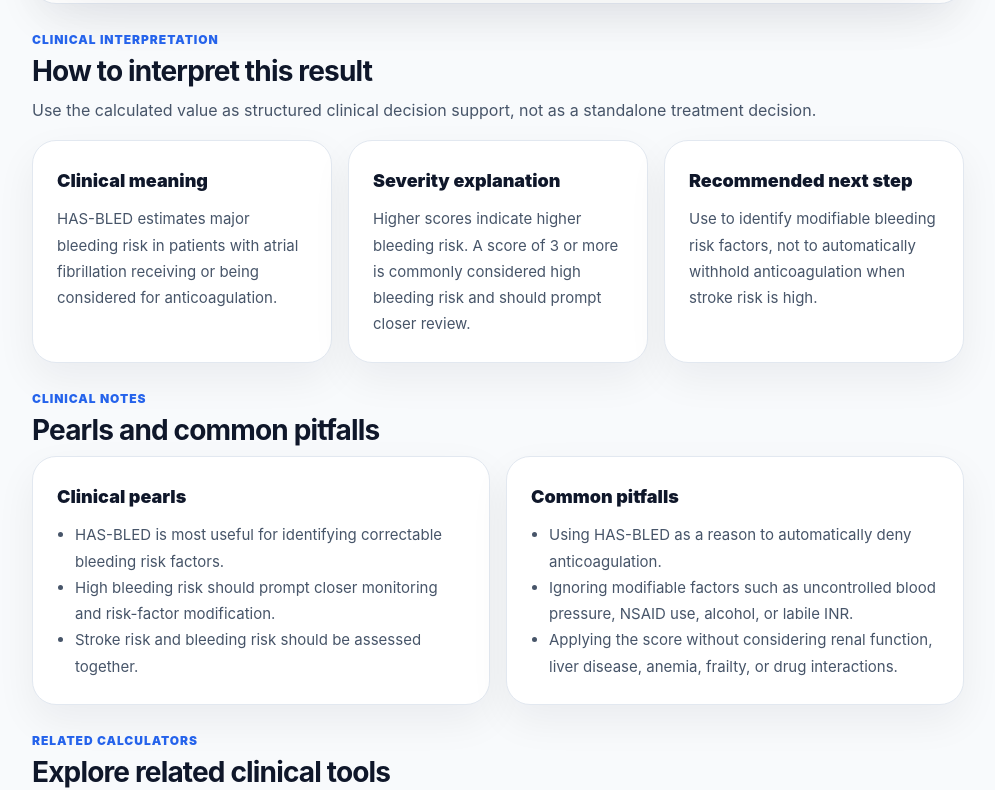
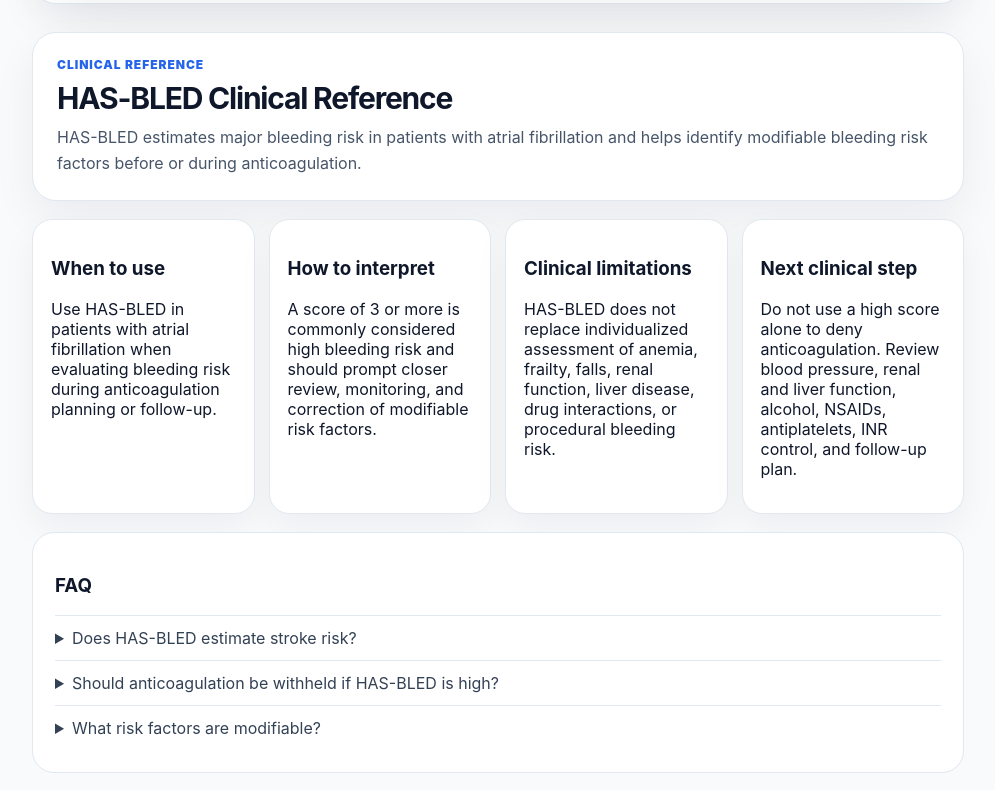
Before and after one commit to brsbyrm/meddoq, a Next.js app: page /calculators/has-bled in a window 1280 px wide. Shown: the part 1331-2121 px from the top of the page, without its empty margins (142-1137 px from the left). Built offline with nearby package versions, Linux system fonts and the light colour scheme.

Commit message:
Add dedicated HAS-BLED clinical reference content

```diff
--- a/app/calculators/has-bled/page.js
+++ b/app/calculators/has-bled/page.js
@@ -134,12 +134,138 @@ export default function HasBledPage() {
         />
       </CalculatorPanel>
 
-      <CalculatorReferencePage content={content} />
+      <section style={styles.reference}>
+        <div style={styles.referenceHeader}>
+          <p style={styles.referenceKicker}>Clinical Reference</p>
+          <h2 style={styles.referenceTitle}>HAS-BLED Clinical Reference</h2>
+          <p style={styles.referenceIntro}>
+            HAS-BLED estimates major bleeding risk in patients with atrial fibrillation and helps identify modifiable bleeding risk factors before or during anticoagulation.
+          </p>
+        </div>
+
+        <div style={styles.referenceGrid}>
+          <article style={styles.referenceCard}>
+            <h3>When to use</h3>
+            <p>
+              Use HAS-BLED in patients with atrial fibrillation when evaluating bleeding risk during anticoagulation planning or follow-up.
+            </p>
+          </article>
+
+          <article style={styles.referenceCard}>
+            <h3>How to interpret</h3>
+            <p>
+              A score of 3 or more is commonly considered high bleeding risk and should prompt closer review, monitoring, and correction of modifiable risk factors.
+            </p>
+          </article>
+
+          <article style={styles.referenceCard}>
+            <h3>Clinical limitations</h3>
+            <p>
+              HAS-BLED does not replace individualized assessment of anemia, frailty, falls, renal function, liver disease, drug interactions, or procedural bleeding risk.
+            </p>
+          </article>
+
+          <article style={styles.referenceCard}>
+            <h3>Next clinical step</h3>
+            <p>
+              Do not use a high score alone to deny anticoagulation. Review blood pressure, renal and liver function, alcohol, NSAIDs, antiplatelets, INR control, and follow-up plan.
+            </p>
+          </article>
+        </div>
+
+        <div style={styles.faqBox}>
+          <h3>FAQ</h3>
+          <details style={styles.detail}>
+            <summary>Does HAS-BLED estimate stroke risk?</summary>
+            <p>No. HAS-BLED estimates bleeding risk. Stroke risk should be assessed separately with CHA₂DS₂-VASc or another appropriate tool.</p>
+          </details>
+          <details style={styles.detail}>
+            <summary>Should anticoagulation be withheld if HAS-BLED is high?</summary>
+            <p>Not automatically. A high score should trigger closer monitoring and modification of bleeding risk factors rather than automatic withholding of anticoagulation.</p>
+          </details>
+          <details style={styles.detail}>
+            <summary>What risk factors are modifiable?</summary>
+            <p>Examples include uncontrolled hypertension, interacting drugs, excess alcohol intake, and unstable INR control in patients receiving warfarin.</p>
+          </details>
+        </div>
+
+        <div style={styles.referencesBox}>
+          <h3>References</h3>
+          <ol>
+            <li>Pisters R et al. A novel user-friendly score to assess one-year risk of major bleeding in atrial fibrillation. Chest. 2010.</li>
+            <li>2023 ACC/AHA/ACCP/HRS Guideline for the Diagnosis and Management of Atrial Fibrillation.</li>
+            <li>2024 ESC Guidelines for the management of atrial fibrillation.</li>
+          </ol>
+        </div>
+      </section>
     </CalculatorShell>
   );
 }
 
 const styles = {
+  reference: {
+    marginTop: 28,
+    display: "grid",
+    gap: 18,
+  },
+  referenceHeader: {
+    background: "#ffffff",
+    border: "1px solid #e2e8f0",
+    borderRadius: 24,
+    padding: 24,
+    boxShadow: "0 18px 44px rgba(15, 23, 42, 0.06)",
+  },
+  referenceKicker: {
+    margin: 0,
+    color: "#2563eb",
+    fontWeight: 900,
+    textTransform: "uppercase",
+    letterSpacing: "0.08em",
+    fontSize: 12,
+  },
+  referenceTitle: {
+    margin: "8px 0",
+    color: "#0f172a",
+    fontSize: 30,
+    letterSpacing: "-0.04em",
+  },
+  referenceIntro: {
+    margin: 0,
+    color: "#475569",
+    fontSize: 16,
+    lineHeight: 1.65,
+  },
+  referenceGrid: {
+    display: "grid",
+    gridTemplateColumns: "repeat(auto-fit, minmax(220px, 1fr))",
+    gap: 14,
+  },
+  referenceCard: {
+    background: "#ffffff",
+    border: "1px solid #e2e8f0",
+    borderRadius: 20,
+    padding: 18,
+    boxShadow: "0 14px 34px rgba(15, 23, 42, 0.05)",
+  },
+  faqBox: {
+    background: "#ffffff",
+    border: "1px solid #e2e8f0",
+    borderRadius: 22,
+    padding: 22,
+  },
+  referencesBox: {
+    background: "#ffffff",
+    border: "1px solid #e2e8f0",
+    borderRadius: 22,
+    padding: 22,
+    color: "#334155",
+    lineHeight: 1.65,
+  },
+  detail: {
+    borderTop: "1px solid #e2e8f0",
+    padding: "12px 0",
+    color: "#334155",
+  },
   grid: { display: "grid", gap: 12 },
   option: {
     display: "grid",
```
